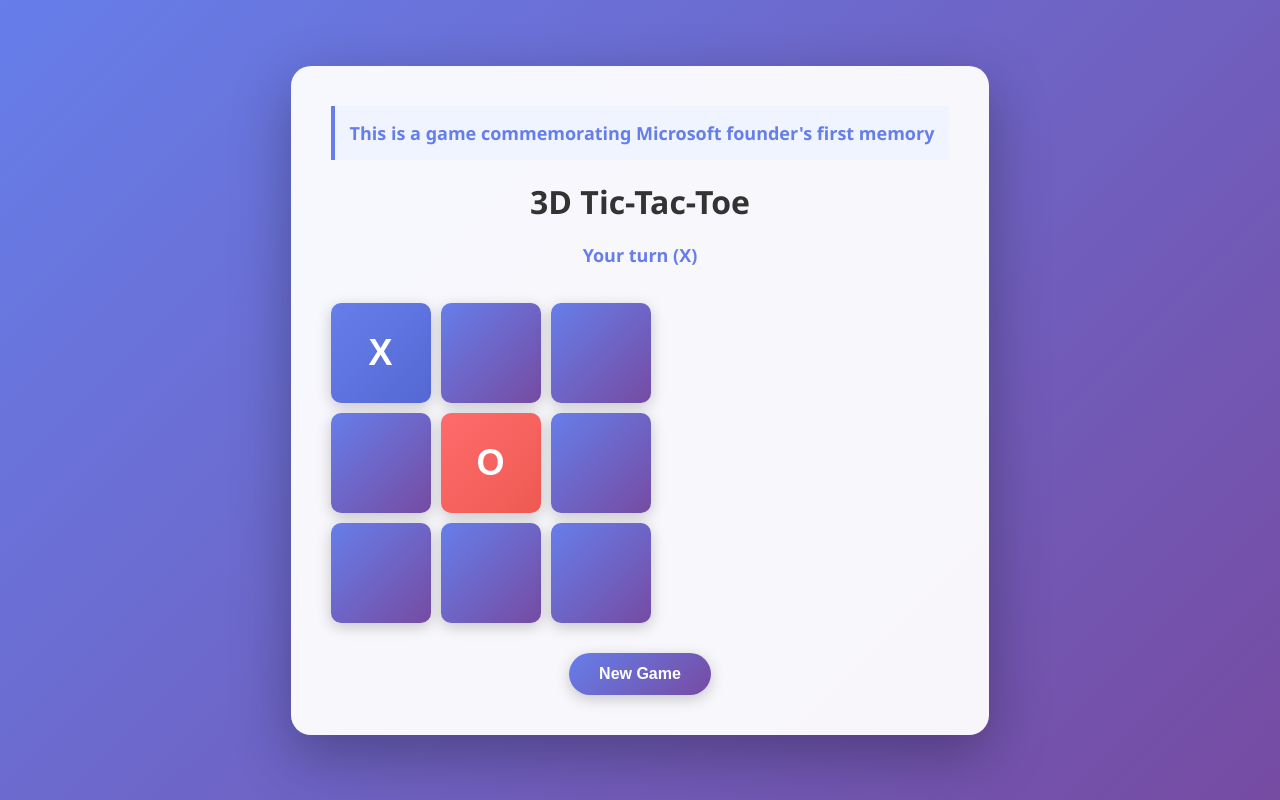
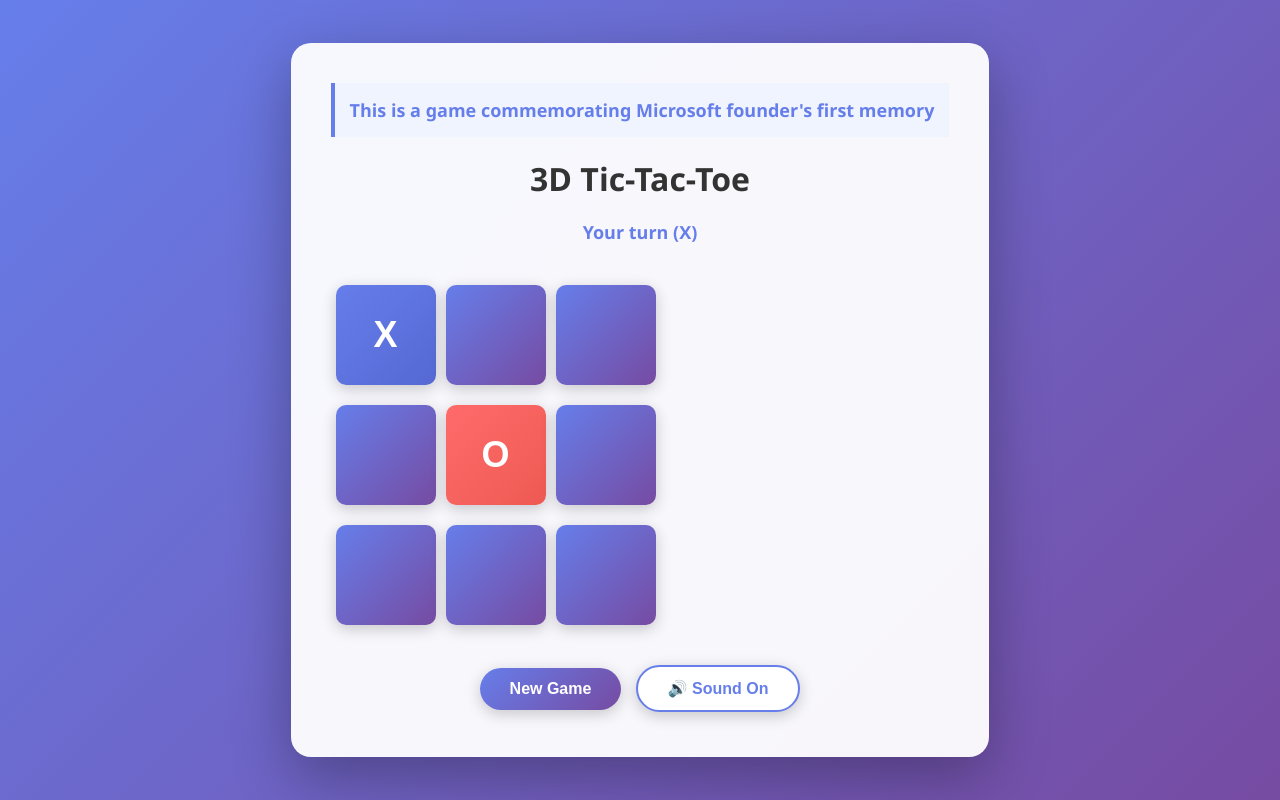
Before and after one commit to nguyenquituot2026-lab/Test, a plain HTML site: page index.html in a window 1280 px wide. Both pictures are taken after a click on the button 380 px from the left and 352 px from the top of the page. Drawn offline with Linux system fonts and the light colour scheme.

Commit message:
Enhance 3D Tic-Tac-Toe with sound effects
Refactor HTML and JavaScript for 3D Tic-Tac-Toe game. Added sound functionality and improved code organization.

```diff
--- a/index.html
+++ b/index.html
@@ -6,7 +6,6 @@
     <title>3D Tic-Tac-Toe Game</title>
     <style>
         * { margin: 0; padding: 0; box-sizing: border-box; }
-
         body {
             background: linear-gradient(135deg, #667eea 0%, #764ba2 100%);
             min-height: 100vh;
@@ -15,7 +14,6 @@
             align-items: center;
             font-family: 'Segoe UI', Tahoma, Geneva, Verdana, sans-serif;
         }
-
         .container {
             text-align: center;
             background: rgba(255, 255, 255, 0.95);
@@ -23,7 +21,6 @@
             border-radius: 20px;
             box-shadow: 0 20px 60px rgba(0, 0, 0, 0.3);
         }
-
         .memorial {
             font-size: 18px;
             font-weight: bold;
@@ -33,32 +30,22 @@
             background: #f0f4ff;
             border-left: 4px solid #667eea;
         }
-
-        h1 {
-            color: #333;
-            margin-bottom: 10px;
-            font-size: 32px;
-        }
-
+        h1 { color: #333; margin-bottom: 10px; font-size: 32px; }
         .status {
             font-size: 18px;
             margin: 20px 0;
             color: #666;
             min-height: 30px;
         }
-
         .status.x { color: #667eea; font-weight: bold; }
         .status.o { color: #ff6b6b; font-weight: bold; }
         .status.winner { color: #51cf66; font-weight: bold; font-size: 20px; }
-
         .board {
             display: grid;
             grid-template-columns: repeat(3, 100px);
             gap: 10px;
             margin: 30px auto;
-            perspective: 1000px;
         }
-
         .cell {
             width: 100px;
             height: 100px;
@@ -72,30 +59,10 @@
             color: white;
             box-shadow: 0 4px 15px rgba(0, 0, 0, 0.2);
         }
-
-        .cell:hover {
-            transform: translateY(-5px);
-            box-shadow: 0 6px 20px rgba(0, 0, 0, 0.3);
-        }
-
-        .cell.x {
-            background: linear-gradient(135deg, #667eea 0%, #5568d3 100%);
-            color: #fff;
-        }
-
-        .cell.o {
-            background: linear-gradient(135deg, #ff6b6b 0%, #ee5a52 100%);
-            color: #fff;
-        }
-
-        .cell:disabled {
-            cursor: not-allowed;
-        }
-
-        .controls {
-            margin-top: 30px;
-        }
-
+        .cell:hover { transform: translateY(-5px); box-shadow: 0 6px 20px rgba(0, 0, 0, 0.3); }
+        .cell.x { background: linear-gradient(135deg, #667eea 0%, #5568d3 100%); }
+        .cell.o { background: linear-gradient(135deg, #ff6b6b 0%, #ee5a52 100%); }
+        .controls { margin-top: 30px; }
         button {
             background: linear-gradient(135deg, #667eea 0%, #764ba2 100%);
             color: white;
@@ -107,16 +74,10 @@
             transition: all 0.3s ease;
             font-weight: bold;
             box-shadow: 0 4px 15px rgba(0, 0, 0, 0.2);
+            margin: 5px;
         }
-
-        button:hover {
-            transform: translateY(-3px);
-            box-shadow: 0 6px 20px rgba(0, 0, 0, 0.3);
-        }
-
-        button:active {
-            transform: translateY(-1px);
-        }
+        button:hover { transform: translateY(-3px); box-shadow: 0 6px 20px rgba(0, 0, 0, 0.3); }
+        .sound-btn { background: white; color: #667eea; border: 2px solid #667eea; }
     </style>
 </head>
 <body>
@@ -127,6 +88,7 @@
         <div class="board" id="board"></div>
         <div class="controls">
             <button onclick="resetGame()">New Game</button>
+            <button class="sound-btn" onclick="toggleSound()" id="soundBtn">🔊 Sound On</button>
         </div>
     </div>
 
@@ -136,17 +98,47 @@
         let gameBoard = Array(9).fill(null);
         let gameActive = true;
         let isPlayerTurn = true;
+        let soundEnabled = true;
+        let audioContext = null;
 
         const winningCombinations = [
-            [0, 1, 2],
-            [3, 4, 5],
-            [6, 7, 8],
-            [0, 3, 6],
-            [1, 4, 7],
-            [2, 5, 8],
-            [0, 4, 8],
-            [2, 4, 6]
+            [0, 1, 2], [3, 4, 5], [6, 7, 8],
+            [0, 3, 6], [1, 4, 7], [2, 5, 8],
+            [0, 4, 8], [2, 4, 6]
         ];
+
+        function initAudio() {
+            if (!audioContext) {
+                audioContext = new (window.AudioContext || window.webkitAudioContext)();
+            }
+        }
+
+        function playSound(freq, dur = 100) {
+            if (!soundEnabled) return;
+            initAudio();
+            const now = audioContext.currentTime;
+            const osc = audioContext.createOscillator();
+            const gain = audioContext.createGain();
+            osc.connect(gain);
+            gain.connect(audioContext.destination);
+            osc.type = 'sine';
+            osc.frequency.setValueAtTime(freq, now);
+            gain.gain.setValueAtTime(0.3, now);
+            gain.gain.exponentialRampToValueAtTime(0.01, now + dur / 1000);
+            osc.start(now);
+            osc.stop(now + dur / 1000);
+        }
+
+        function playMoveSound() { playSound(400, 100); }
+        function playAIMoveSound() { playSound(300, 100); }
+        function playWinSound() { playSound(600, 150); setTimeout(() => playSound(700, 150), 150); setTimeout(() => playSound(800, 200), 300); }
+        function playLoseSound() { playSound(200, 200); setTimeout(() => playSound(150, 300), 200); }
+        function playDrawSound() { playSound(400, 100); setTimeout(() => playSound(500, 100), 100); }
+
+        function toggleSound() {
+            soundEnabled = !soundEnabled;
+            document.getElementById('soundBtn').textContent = soundEnabled ? '🔊 Sound On' : '🔇 Sound Off';
+        }
 
         function initBoard() {
             const board = document.getElementById('board');
@@ -166,11 +158,8 @@
                 const cell = document.getElementById(`cell-${index}`);
                 cell.textContent = value || '';
                 cell.className = 'cell';
-                if (value === PLAYER) {
-                    cell.classList.add('x');
-                } else if (value === AI) {
-                    cell.classList.add('o');
-                }
+                if (value === PLAYER) cell.classList.add('x');
+                else if (value === AI) cell.classList.add('o');
                 cell.disabled = value !== null || !gameActive;
             });
         }
@@ -178,6 +167,7 @@
         function playerMove(index) {
             if (gameBoard[index] === null && gameActive && isPlayerTurn) {
                 gameBoard[index] = PLAYER;
+                playMoveSound();
                 renderBoard();
                 checkGameStatus();
                 if (gameActive) {
@@ -189,11 +179,10 @@
 
         function aiMove() {
             if (!gameActive) return;
-
-            // Try to win
             let move = findWinningMove(AI);
             if (move !== -1) {
                 gameBoard[move] = AI;
+                playAIMoveSound();
                 renderBoard();
                 checkGameStatus();
                 if (gameActive) {
@@ -202,11 +191,10 @@
                 }
                 return;
             }
-
-            // Block player from winning
             move = findWinningMove(PLAYER);
             if (move !== -1) {
                 gameBoard[move] = AI;
+                playAIMoveSound();
                 renderBoard();
                 checkGameStatus();
                 if (gameActive) {
@@ -215,10 +203,9 @@
                 }
                 return;
             }
-
-            // Take center if available
             if (gameBoard[4] === null) {
                 gameBoard[4] = AI;
+                playAIMoveSound();
                 renderBoard();
                 checkGameStatus();
                 if (gameActive) {
@@ -227,13 +214,12 @@
                 }
                 return;
             }
-
-            // Take corners
             const corners = [0, 2, 6, 8];
             const availableCorners = corners.filter(i => gameBoard[i] === null);
             if (availableCorners.length > 0) {
                 const corner = availableCorners[Math.floor(Math.random() * availableCorners.length)];
                 gameBoard[corner] = AI;
+                playAIMoveSound();
                 renderBoard();
                 checkGameStatus();
                 if (gameActive) {
@@ -242,12 +228,11 @@
                 }
                 return;
             }
-
-            // Take any available
             const available = gameBoard.map((val, idx) => val === null ? idx : null).filter(val => val !== null);
             if (available.length > 0) {
                 const move = available[Math.floor(Math.random() * available.length)];
                 gameBoard[move] = AI;
+                playAIMoveSound();
                 renderBoard();
                 checkGameStatus();
                 if (gameActive) {
@@ -273,13 +258,19 @@
                 const [a, b, c] = combo;
                 if (gameBoard[a] && gameBoard[a] === gameBoard[b] && gameBoard[a] === gameBoard[c]) {
                     gameActive = false;
-                    updateStatus(gameBoard[a] === PLAYER ? 'You Win! 🎉' : 'AI Wins! 🤖');
+                    if (gameBoard[a] === PLAYER) {
+                        playWinSound();
+                        updateStatus('You Win! 🎉');
+                    } else {
+                        playLoseSound();
+                        updateStatus('AI Wins! 🤖');
+                    }
                     return;
                 }
             }
-
             if (gameBoard.every(cell => cell !== null)) {
                 gameActive = false;
+                playDrawSound();
                 updateStatus('Draw! 🤝');
             }
         }
@@ -306,7 +297,6 @@
             updateStatus();
         }
 
-        // Initialize game
         initBoard();
         updateStatus();
     </script>
```
